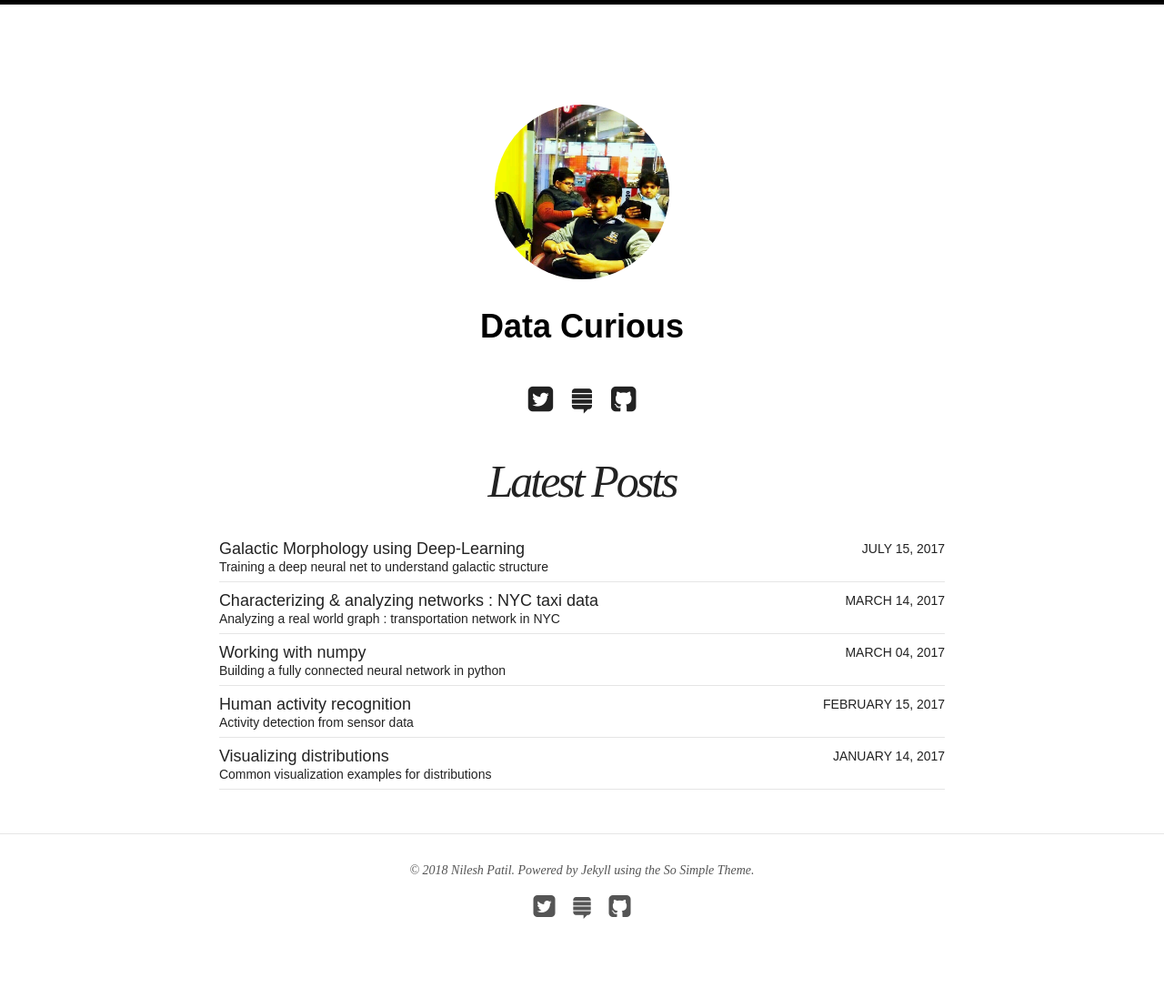
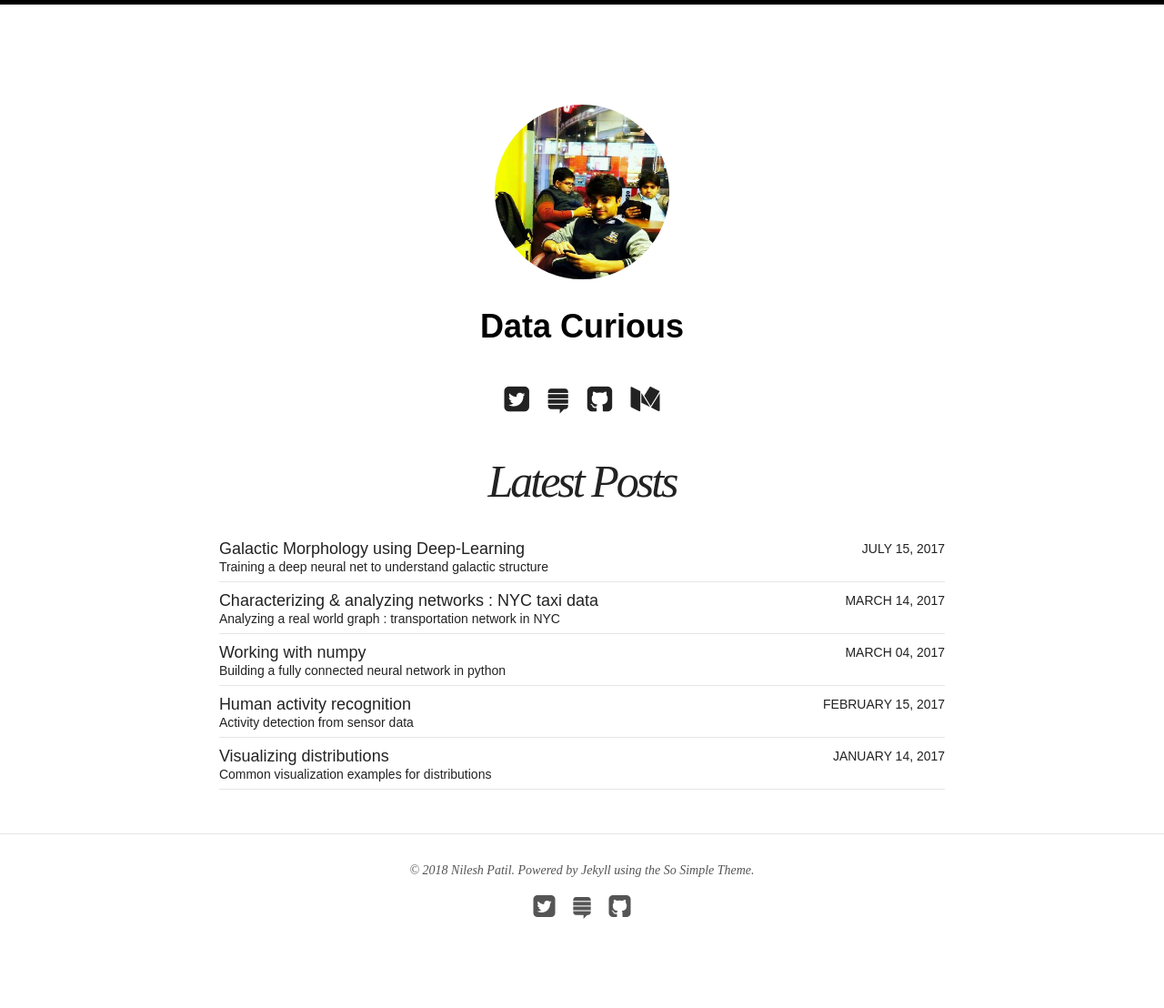
Before and after one commit to nilesh-patil/nilesh-patil.github.io, a Jekyll site: the page built from index.html, in a window 1280 px wide. Shown: the whole page at 91% size. Built offline with Jekyll 4.4.1, drawn with Linux system fonts in a browser that asks for light colours; nearby versions of some CDN libraries.

Commit message:
Added medium link

```diff
--- a/_config.yml
+++ b/_config.yml
@@ -42,6 +42,7 @@
   disqus-shortname: dataCurious
   twitter: ensembledme
   github: nilesh-patil
+  medium: ensembledme
   stackexchange: https://stats.stackexchange.com/users/36581/nilesh
   google:
     analytics: UA-42632518-2
--- a/_layouts/page.html
+++ b/_layouts/page.html
@@ -15,6 +15,7 @@
  	{% if site.owner.twitter %}<a href="https://twitter.com/{{ site.owner.twitter }}" title="{{ site.owner.name}} on Twitter" target="_blank"><i class="fa fa-twitter-square fa-2x"></i></a>{% endif %}
  	{% if site.owner.stackexchange %}<a href="{{ site.owner.stackexchange }}" title="{{ site.owner.name}} on StackExchange" target="_blank"><i class="fa fa-stack-exchange fa-2x"></i></a>{% endif %}
  	{% if site.owner.github %}<a href="https://github.com/{{ site.owner.github }}" title="{{ site.owner.name}} on Github" target="_blank"><i class="fa fa-github-square fa-2x"></i></a>{% endif %}
+ 	{% if site.owner.medium %}<a href="{{ site.owner.medium }}" title="{{ site.owner.name}} on Medium" target="_blank"><i class="fa fa-medium fa-2x"></i></a>{% endif %}
  </div>
 </center>
 
```
